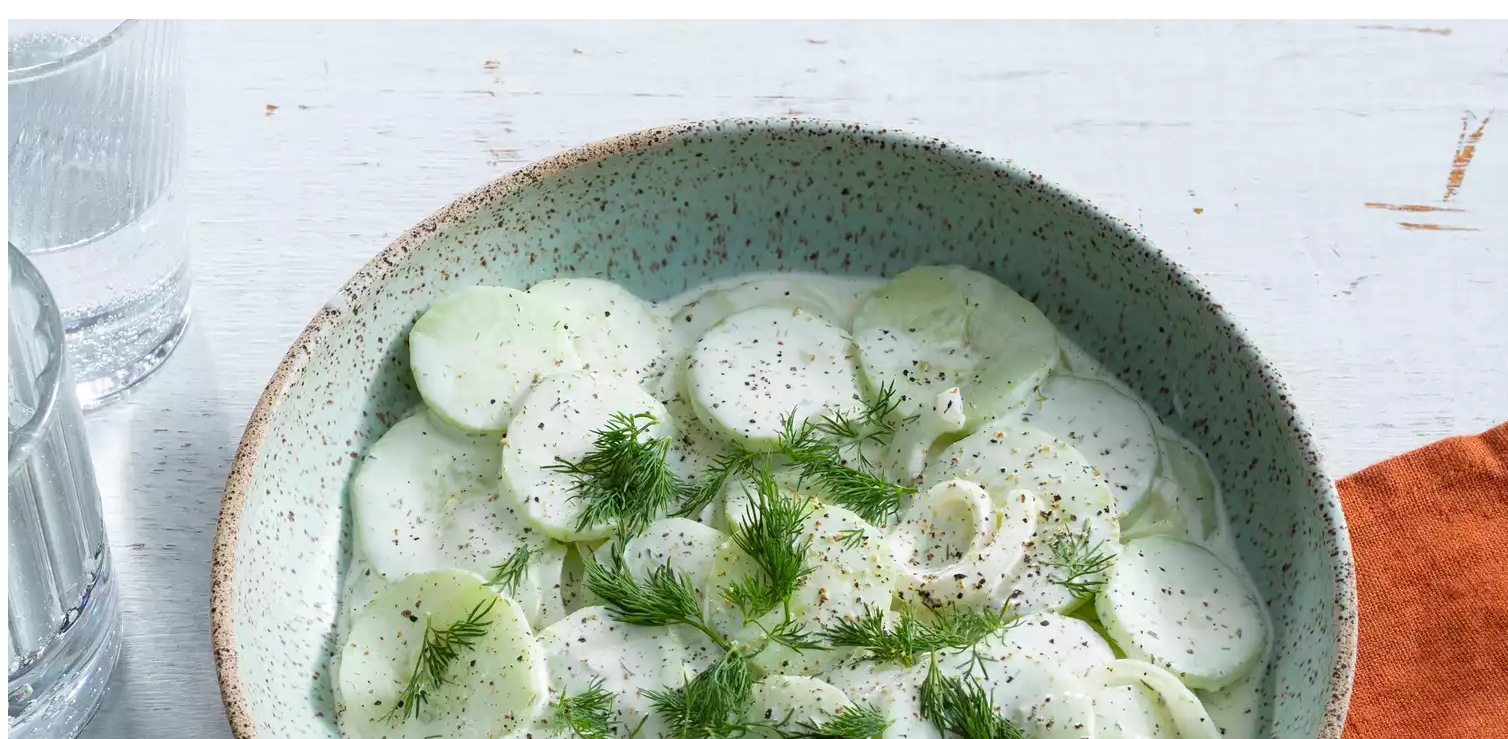
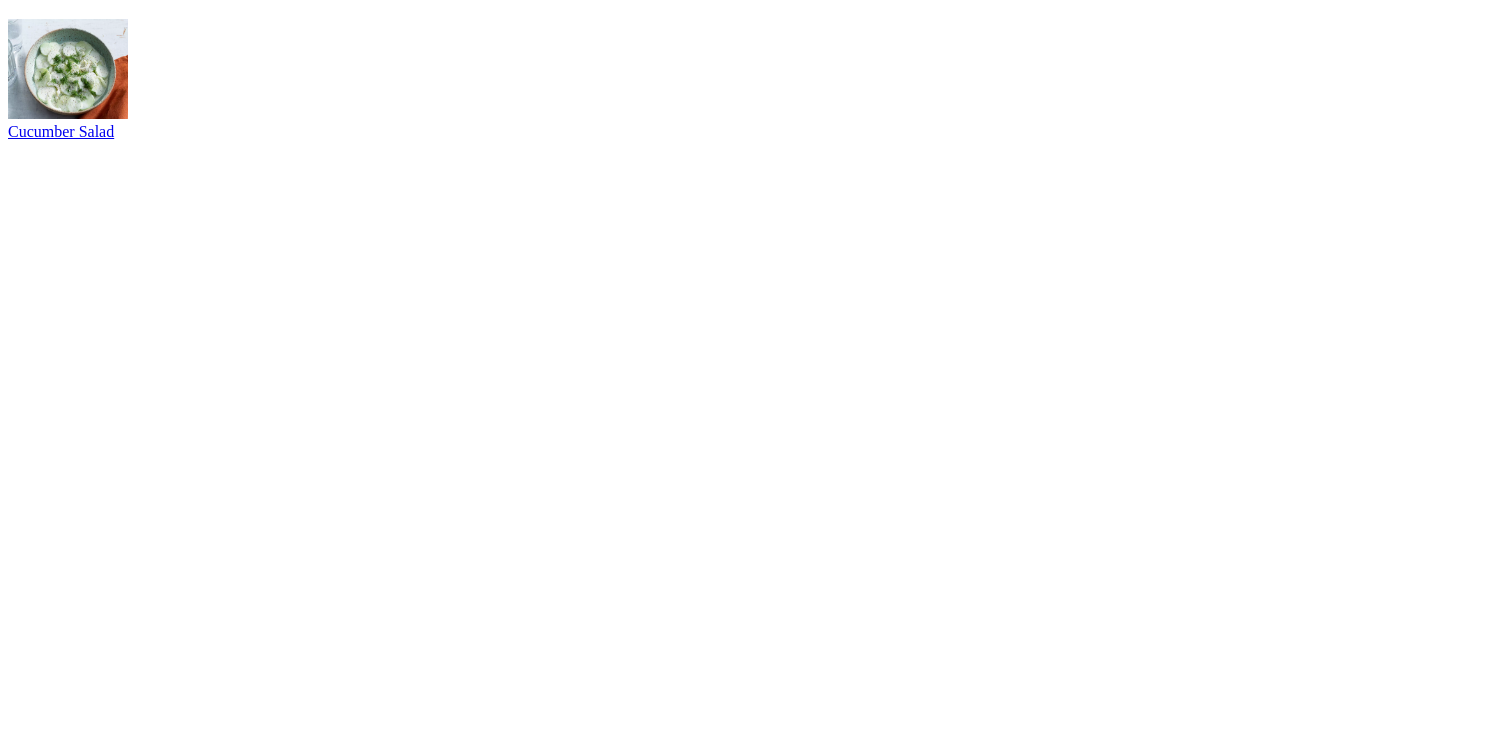
Before and after one commit to mukabarisa/odin-recipes, a plain HTML site: page index.html in a window 1280 px wide. Shown: the part 61-800 px from the top of the page, 1508 px wide, since content can reach past the window. Drawn offline with Linux system fonts and the light colour scheme.

Commit message:
Add index.html

```diff
--- a/index.html
+++ b/index.html
@@ -6,7 +6,8 @@
     </head>
     <body>
         <h1>Odin Recipes</h1>
-        <img src="./images/salad.jpg">
+        <img src="./images/salad.jpg" width="120" height="100">
+        <br>
         <a href="recipes/cucumber-salad.html">Cucumber Salad</a>
 
     </body>
```
Also changed, not shown: recipes/cucumber-salad.html (renamed from cucumber-salad.html).
